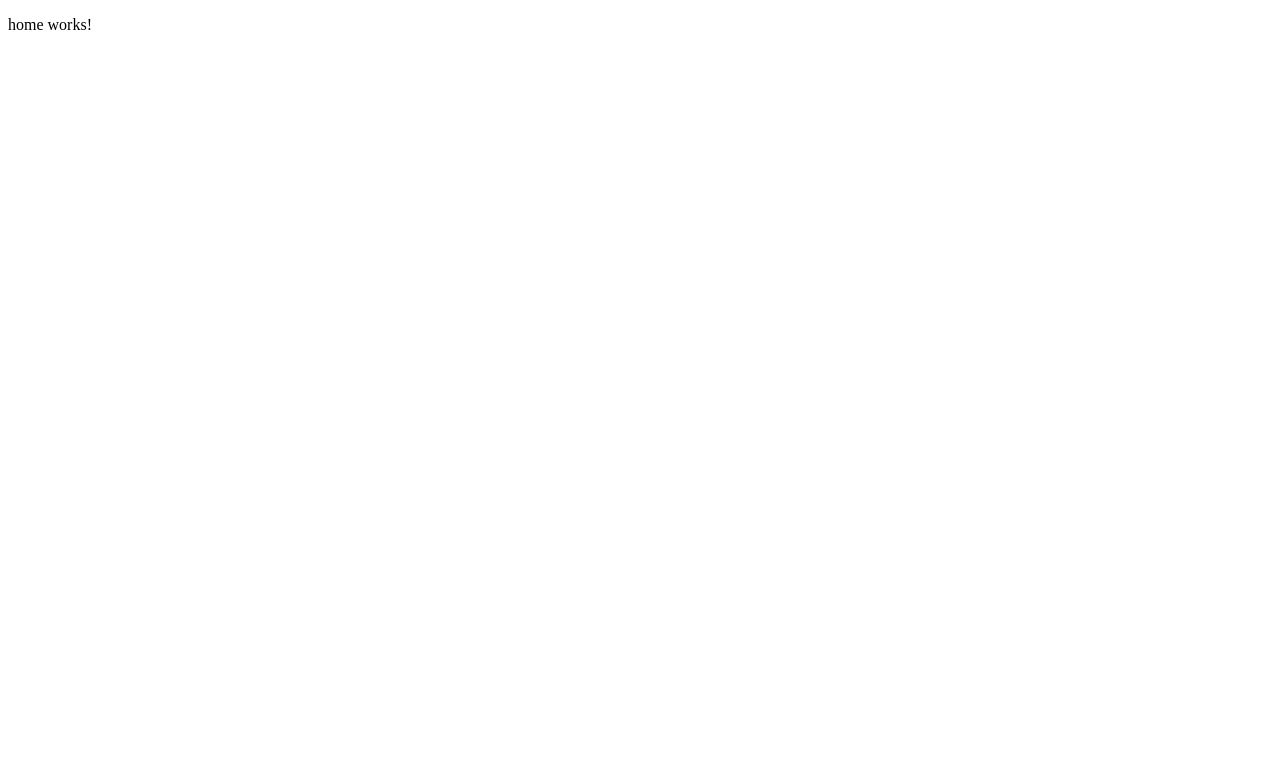
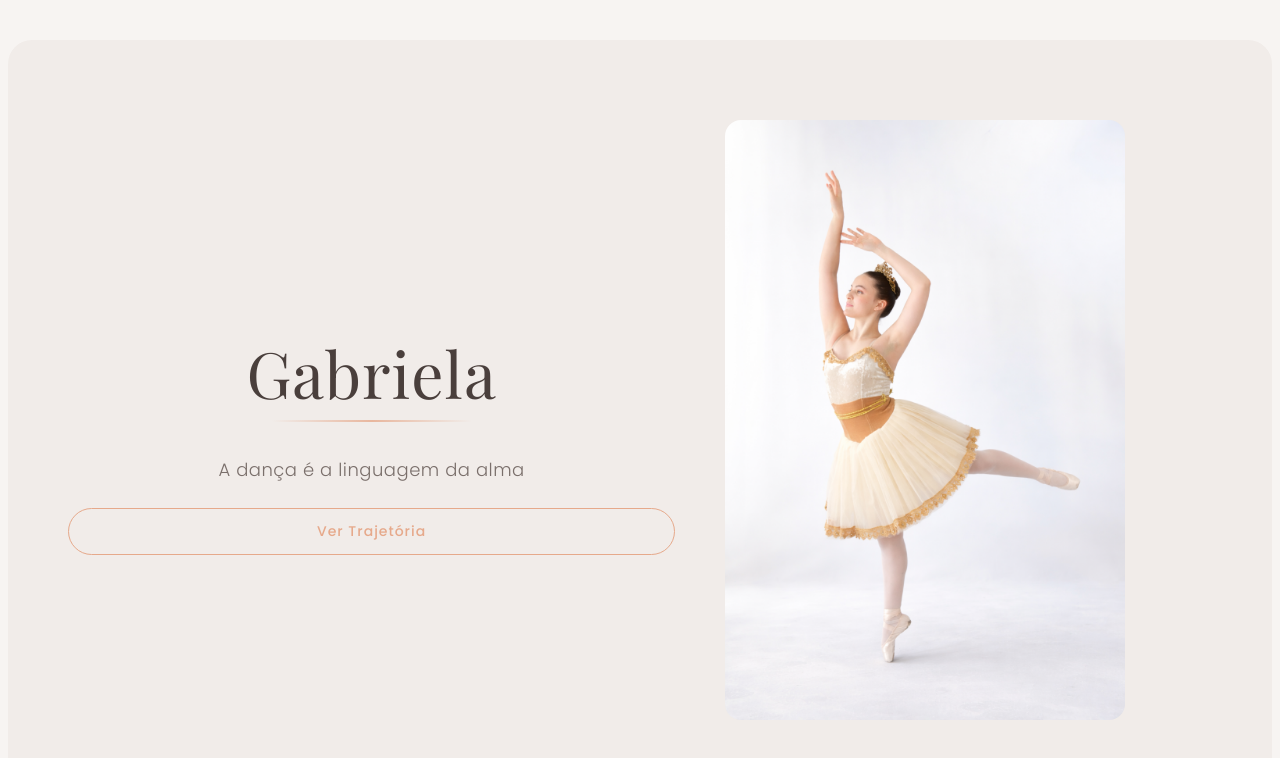
Before and after one commit to marianefreitas/portfolio-ballet, an Angular app: page /pages/home in a window 1280 px wide. Shown: the top 758 px of the page. Built offline with nearby package versions, Linux system fonts and the light colour scheme.

Commit message:
add seção hero

```diff
--- a/src/app/pages/home/home.component.css
+++ b/src/app/pages/home/home.component.css
@@ -0,0 +1,114 @@
+
+.hero {
+    background: #F1ECE9;
+    border-radius: 24px;
+    padding: 60px;
+    max-width: 1200px;
+    margin: 40px auto;
+}
+
+.hero-container {
+    display: grid;
+    grid-template-columns: 1.1fr 0.9fr;
+    gap: 40px;
+    align-items: center;
+    padding: 20px 0;
+}
+
+.hero-text {
+    text-align: center;
+    display: flex;
+    flex-direction: column;
+    justify-content: center;
+}
+
+.hero-text h1 {
+    color: #4A3F3C;
+    font-family: 'Playfair Display', serif;
+    font-size: 64px;
+    font-weight: 400;
+    letter-spacing: 1px;
+    max-width: 500px;
+    justify-self: center;
+    position: relative;
+    margin-bottom: 16px;
+    line-height: 1.1;
+    margin-left: auto;
+    margin-right: auto;
+}
+
+.hero-text h1::after {
+    content: '';
+    display: block;
+    width: 200px;
+    height: 1.5px;
+    opacity: 0.8;
+    margin: 12px auto 0;
+    margin-top: 12px;
+
+    background: linear-gradient(
+        to right,
+        transparent,
+        #E6A98B,
+        transparent
+    );
+}
+
+.hero-text p {
+    color: #7A6F6B;
+    font-family: 'Poppins', sans-serif;
+    font-size: 18px;
+    font-weight: 300;
+    letter-spacing: 0.5px;
+    margin-bottom: 24px;
+    max-width: 380px;
+    margin-left: auto;
+    margin-right: auto;
+    line-height: 1.6;
+}
+
+.hero-text button {
+    /*background: #E6A98B;*/
+    color: #FFFFFF;
+    font-family: 'Poppins', sans-serif;
+    font-size: 14px;
+    padding: 12px 24px;
+    border: none;
+    border-radius: 999px; /* pílula */
+    cursor: pointer;
+    letter-spacing: 1px;
+    font-weight: 500;
+
+    background: transparent;
+    color: #E6A98B;
+    border: 1px solid #E6A98B;
+
+    transition: all 0.3s ease;
+}
+
+.hero-text button:hover {
+    background: #E6A98B;
+    color: #fff;
+    /*background: #d89576;*/
+    transform: translateY(-2px);
+    box-shadow: 0 6px 20px rgba(0,0,0,0.1);
+}
+
+.hero-image {
+    width: 100%;
+    max-width: 400px;
+    display: flex;
+    justify-content: center;
+    border-radius: 16px;
+    box-shadow: none;
+}
+
+.hero-image img{
+    width: 100%;
+    max-width: 100%;
+    height: auto;
+    object-fit: cover;
+
+    border-radius: 16px;
+    transform: translate(10px);
+}
--- a/src/app/pages/home/home.component.html
+++ b/src/app/pages/home/home.component.html
@@ -1 +1,12 @@
-<p>home works!</p>
+<section class="hero">
+    <div class="hero-container">
+        <div class="hero-text">
+            <h1> Gabriela </h1>
+            <p> A dança é a linguagem da alma</p>
+            <button class="btn"> Ver Trajetória </button>
+        </div>
+        <div class="hero-image">
+            <img src="assets/images/gabriela-arabesque.png" alt="Gabriela arabesque">
+        </div>
+    </div>
+</section>
--- a/src/styles.css
+++ b/src/styles.css
@@ -1 +1,6 @@
 /* You can add global styles to this file, and also import other style files */
+@import url('https://fonts.googleapis.com/css2?family=Playfair+Display:wght@400;600&family=Poppins:wght@300;400;500&display=swap');
+
+body {
+    background: #F7F4F2;
+}
```
Also changed, not shown: src/assets/images/gabriela-arabesque.png (added).
